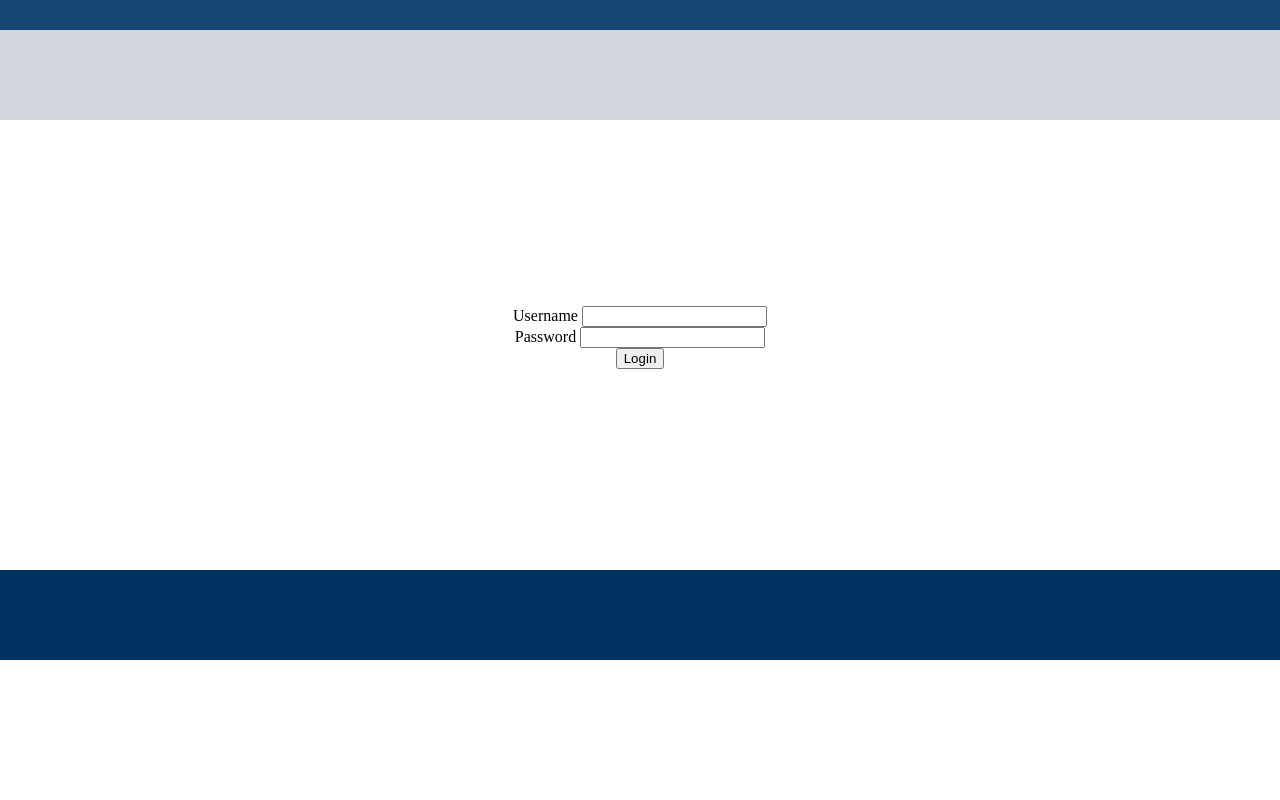
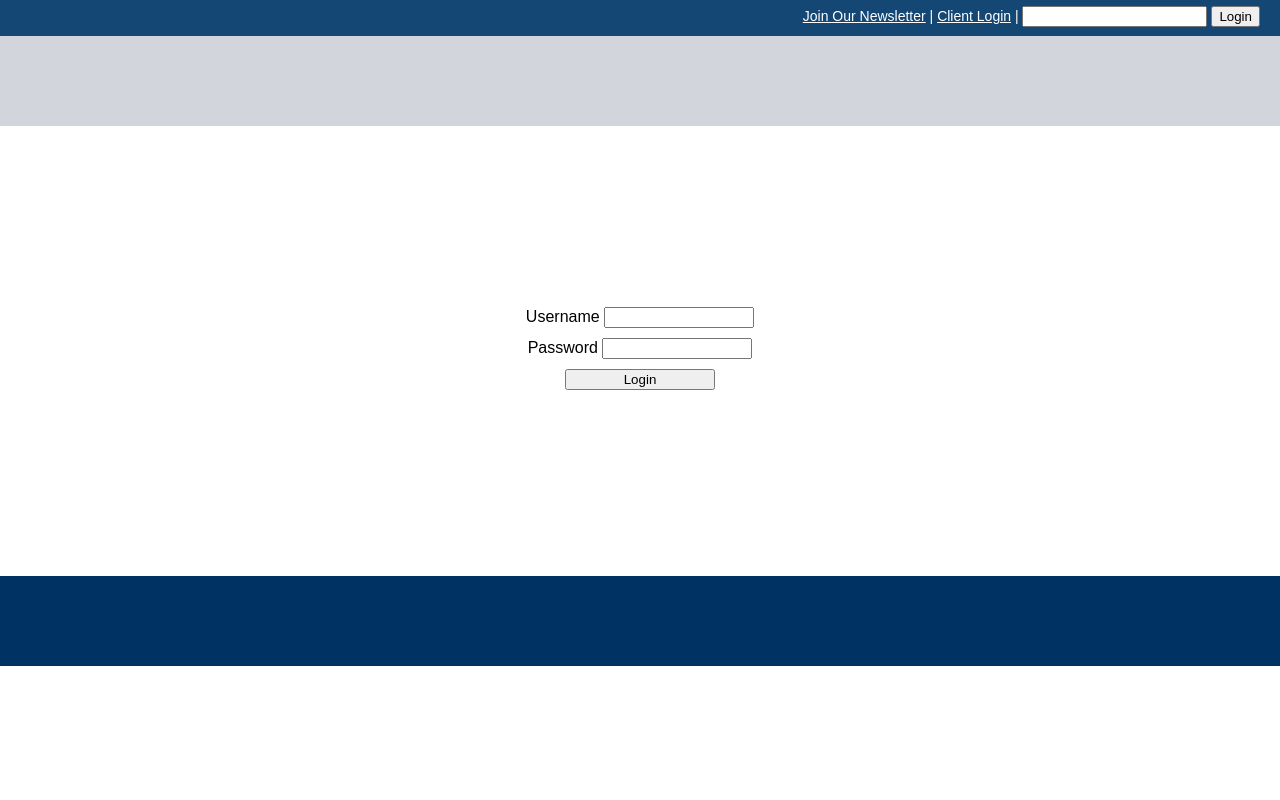
Before and after one commit to bermar23/bitsavvy_exam, a PHP site: page /login.php in a window 1280 px wide. Run offline with PHP 8.4, Linux system fonts and the light colour scheme.

Commit message:
Update header template UI

```diff
--- a/assets/css/style.css
+++ b/assets/css/style.css
@@ -3,12 +3,14 @@ body{
     color:#000;
     padding:0;
     margin:0;
+    font-family: Arial, Helvetica, sans-serif;
 }
 
 .upperHeader{
     height:30px;
     background: #144773;
     color:#fff;
+    padding:6px 20px 0;
 }
 
 .header{
@@ -30,6 +32,16 @@ body{
     color:#fff;
 }
 
+/*HEADER*/
+.header_nav{
+    float:right;
+    font-size: 14px;
+}
+
+.header_nav a{
+    color: #fff;
+}
+
 /*LOGIN*/
 .login{
     display: table-cell;
@@ -38,5 +50,9 @@ body{
 }
 
 .login .controls{
+    margin-top: 10px;
+}
 
+.login input{
+    width:150px;
 }
--- a/templates/header.php
+++ b/templates/header.php
@@ -7,7 +7,13 @@
 <body>
 
 <div class="upperHeader">
-
+    <div class="header_nav">
+        <form id="search_form" method="get">
+            <label><a href="">Join Our Newsletter</a> | <a href="">Client Login</a> |</label>
+            <input type="text" name="q"/>
+            <input type="submit" value="Login"/>
+        </form>
+    </div>
 </div>
 
 <div class="header">
```
